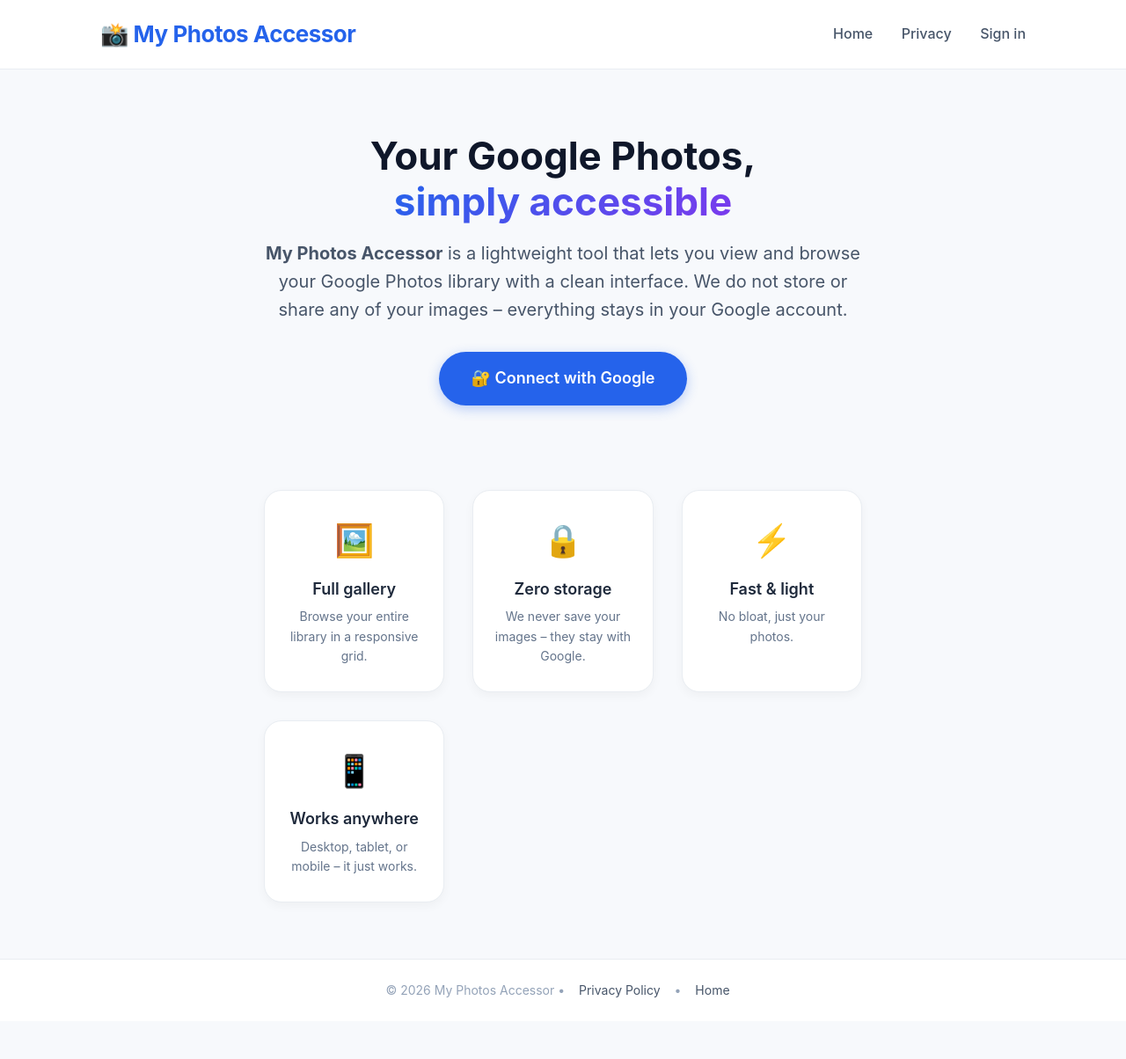
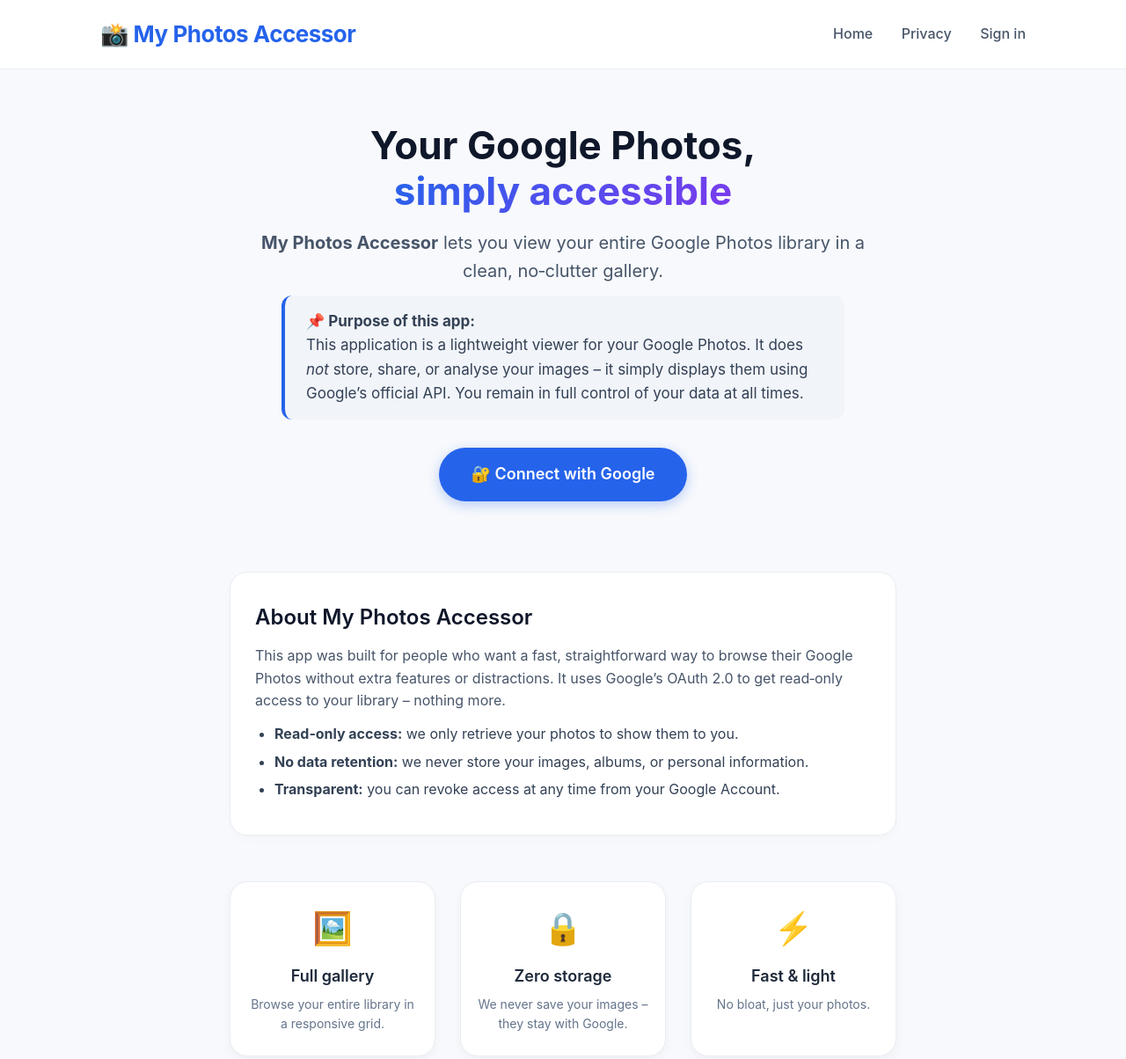
Before and after one commit to AngelJangra/my-app---, a website: page index.html in a window 1280 px wide. Shown: the top 1204 px of the page at 88% size. Before the commit the page ends 1161 px from the top, so only its background shows below. Drawn offline with Linux system fonts and the light colour scheme.

Commit message:
Update index.html

```diff
--- a/index.html
+++ b/index.html
@@ -3,9 +3,9 @@
 <head>
     <meta charset="UTF-8" />
     <meta name="viewport" content="width=device-width, initial-scale=1.0" />
-    <!-- GOOGLE VERIFICATION TAG -->
+    <!-- Google Verification -->
     <meta name="google-site-verification" content="8TMublPk6cKiDPdVfw36qJnix3jxwlEBLSMhD2yX-uI" />
-    <title>My Photos Accessor – View your Google Photos</title>
+    <title>My Photos Accessor – View & browse your Google Photos</title>
     <style>
         * {
             margin: 0;
@@ -65,7 +65,7 @@
             text-decoration: none;
         }
         .hero {
-            padding: 72px 0 48px;
+            padding: 60px 0 40px;
             text-align: center;
         }
         .hero h1 {
@@ -80,11 +80,22 @@
             -webkit-background-clip: text;
             -webkit-text-fill-color: transparent;
         }
-        .hero p {
+        .hero .subhead {
             font-size: 20px;
             color: #475569;
-            max-width: 680px;
+            max-width: 720px;
+            margin: 0 auto 12px;
+        }
+        .hero .purpose {
+            font-size: 17px;
+            color: #334155;
+            max-width: 640px;
             margin: 0 auto 32px;
+            background: #f1f4f9;
+            padding: 16px 24px;
+            border-radius: 12px;
+            border-left: 4px solid #2563eb;
+            text-align: left;
         }
         .btn {
             display: inline-block;
@@ -107,15 +118,41 @@
         .btn:active {
             transform: scale(0.97);
         }
+        .about {
+            margin: 40px 0 20px;
+            padding: 32px 28px;
+            background: #ffffff;
+            border-radius: 20px;
+            border: 1px solid #e9edf2;
+            box-shadow: 0 4px 12px rgba(0,0,0,0.02);
+        }
+        .about h2 {
+            font-size: 24px;
+            font-weight: 600;
+            color: #0f172a;
+            margin-bottom: 12px;
+        }
+        .about p {
+            color: #475569;
+            font-size: 16px;
+            max-width: 700px;
+        }
+        .about ul {
+            margin: 12px 0 0 22px;
+            color: #334155;
+        }
+        .about ul li {
+            margin-bottom: 6px;
+        }
         .features {
             display: grid;
             grid-template-columns: repeat(auto-fit, minmax(200px, 1fr));
-            gap: 32px;
-            padding: 48px 0 64px;
+            gap: 28px;
+            padding: 32px 0 48px;
         }
         .feature {
             background: #ffffff;
-            padding: 28px 20px;
+            padding: 24px 18px;
             border-radius: 20px;
             box-shadow: 0 4px 12px rgba(0, 0, 0, 0.04);
             border: 1px solid #e9edf2;
@@ -158,8 +195,10 @@
         }
         @media (max-width: 640px) {
             .hero h1 { font-size: 32px; }
-            .hero p { font-size: 17px; }
+            .hero .subhead { font-size: 17px; }
+            .hero .purpose { font-size: 15px; padding: 14px 16px; }
             .nav a { margin-left: 16px; font-size: 14px; }
+            .about { padding: 24px 18px; }
         }
     </style>
 </head>
@@ -178,10 +217,27 @@
     <main class="container">
         <section class="hero">
             <h1>Your Google Photos, <br /><span class="highlight">simply accessible</span></h1>
+            <p class="subhead">
+                <strong>My Photos Accessor</strong> lets you view your entire Google Photos library in a clean, no‑clutter gallery.
+            </p>
+            <div class="purpose">
+                <strong>📌 Purpose of this app:</strong><br />
+                This application is a lightweight viewer for your Google Photos. It does <em>not</em> store, share, or analyse your images – it simply displays them using Google’s official API. You remain in full control of your data at all times.
+            </div>
+            <a href="/auth" class="btn">🔐 Connect with Google</a>
+        </section>
+
+        <section class="about">
+            <h2>About My Photos Accessor</h2>
             <p>
-                <strong>My Photos Accessor</strong> is a lightweight tool that lets you view and browse your Google Photos library with a clean interface. We do not store or share any of your images – everything stays in your Google account.
+                This app was built for people who want a fast, straightforward way to browse their Google Photos without extra features or distractions.
+                It uses Google’s OAuth 2.0 to get read‑only access to your library – nothing more.
             </p>
-            <a href="/auth" class="btn">🔐 Connect with Google</a>
+            <ul>
+                <li><strong>Read‑only access:</strong> we only retrieve your photos to show them to you.</li>
+                <li><strong>No data retention:</strong> we never store your images, albums, or personal information.</li>
+                <li><strong>Transparent:</strong> you can revoke access at any time from your Google Account.</li>
+            </ul>
         </section>
 
         <section class="features">
```
